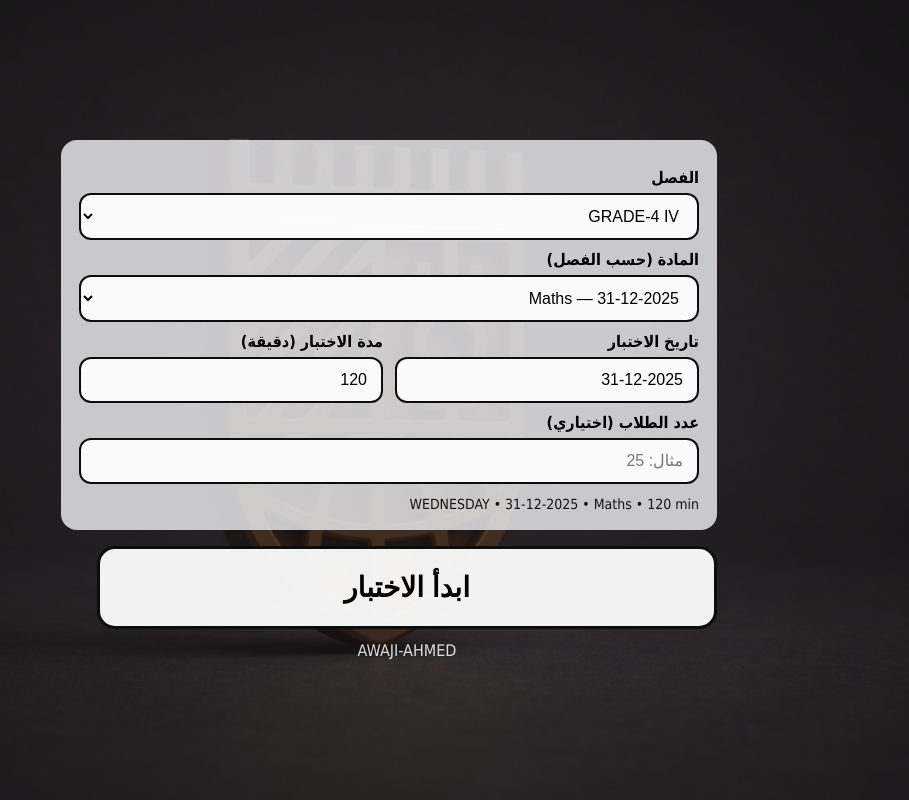
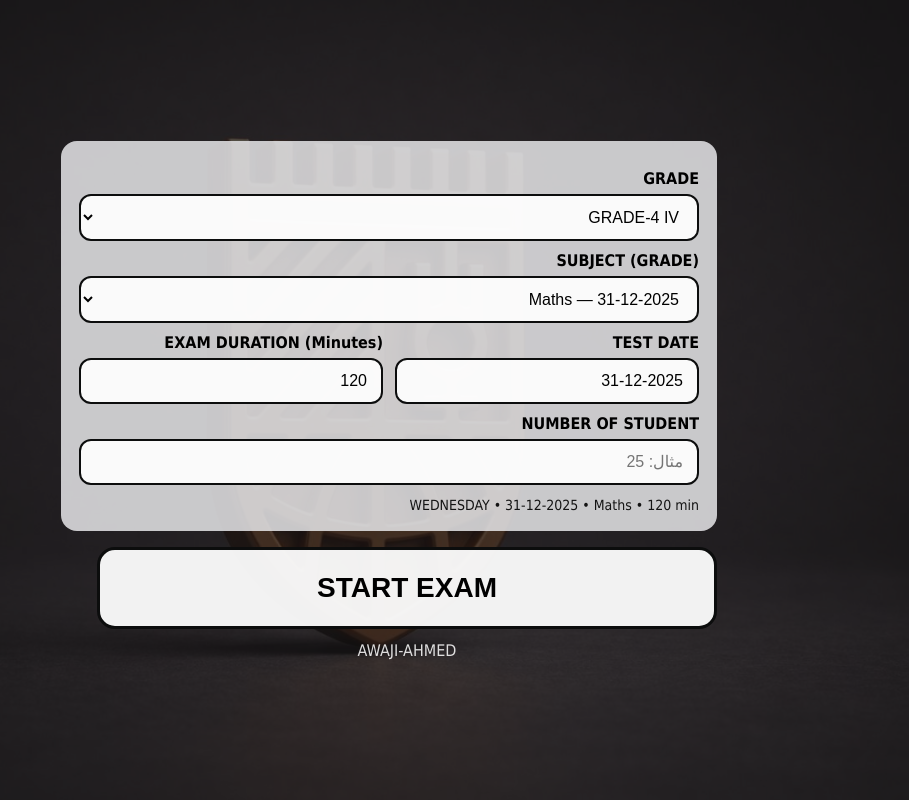
Before and after one commit to ajyalalmareefah2025-dot/exam-timer-AWAJI-AHMED, a plain HTML site: page index.html in a window 1280 px wide. Shown: the whole page, without its empty margins (233-1142 px from the left). Drawn offline with Linux system fonts and the light colour scheme.

Commit message:
Update index.html

```diff
--- a/index.html
+++ b/index.html
@@ -1,8 +1,8 @@
-<!DOCTYPE html>
+<!DOCTYPE html><!DOCTYPE html>
 <html lang="ar" dir="rtl">
 <head>
   <meta charset="UTF-8" />
-  <title>شاشة الاختبار</title>
+  <title> School Exam Display System (AWAJI)</title>
   <link rel="stylesheet" href="style.css" />
 </head>
 <body>
@@ -12,32 +12,32 @@
     <div class="startBox">
 
       <div class="setup">
-        <label>الفصل</label>
+        <label>GRADE</label>
         <select id="classSelect"></select>
 
-        <label>المادة (حسب الفصل)</label>
+        <label>SUBJECT (GRADE)</label>
         <select id="examSelect"></select>
 
         <div class="miniRow">
           <div>
-            <label>تاريخ الاختبار</label>
+            <label>TEST DATE</label>
             <input id="dateInput" type="text" readonly>
           </div>
           <div>
-            <label>مدة الاختبار (دقيقة)</label>
+            <label>EXAM DURATION (Minutes)</label>
             <!-- تقدر تخليه readonly إذا تبي، أو خليته editable -->
             <input id="minInput" type="number" value="120">
           </div>
         </div>
 
-        <label>عدد الطلاب (اختياري)</label>
+        <label>NUMBER OF STUDENT </label>
         <input id="stuInput" type="number" placeholder="مثال: 25">
 
         <div class="examMeta" id="examMeta">—</div>
       </div>
 
-      <button id="startBtn">ابدأ الاختبار</button>
-      <div id="startHint"> AWAJI-AHMED </div>
+      <button id="startBtn">START EXAM </button>
+      <div id="startHint">AWAJI-AHMED </div>
 
     </div>
   </div>
```
